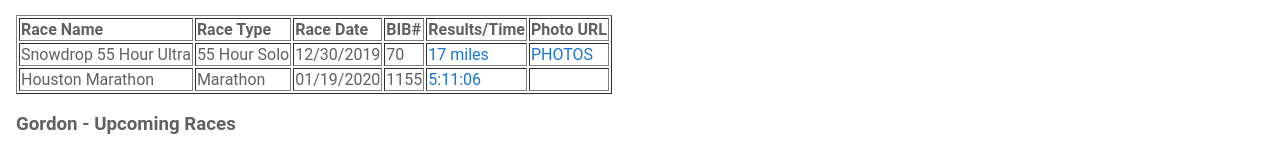
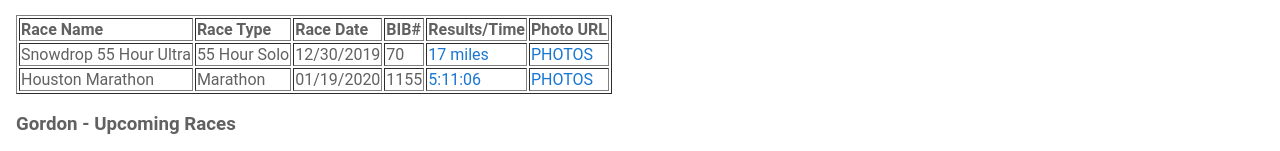
Before and after one commit to gchristie/txfas, an Angular app: page / in a window 1280 px wide. Shown: the part 166-317 px from the top of the page. Built offline with nearby package versions, Linux system fonts and the light colour scheme.

Commit message:
1 file modified

```diff
--- a/src/app/racedata.ts
+++ b/src/app/racedata.ts
@@ -40,7 +40,7 @@ photourl: ''
 runner: 'Gordon', status:'Show',
 name: 'Houston Marathon',    racedate: '01/19/2020',    racetype: 'Marathon', bibnumber: '1155', racetime: '5:11:06',
 resultsurl:'https://track.rtrt.me/e/HOU-2020#/tracker/R7E2CFGR',
-photourl: ''
+photourl: 'https://www.marathonfoto.com/Proofs?PIN=YTVY76&lastName=CHRISTIE'
 }
 ,
 {
@@ -146,7 +146,7 @@ photourl: ''
 runner: 'Tanya', status:'Show',
 name: 'Houston Marathon',    racedate: '01/19/2020',    racetype: 'Marathon', bibnumber: '10671', racetime: '6:44:18',
 resultsurl:'https://track.rtrt.me/e/HOU-2020#/tracker/R7E2CFGR,RSL5KFUR',
-photourl: ''
+photourl: 'https://www.marathonfoto.com/Proofs?PIN=YTU720&lastName=BYINGTON'
 }
 ,
 {
```
